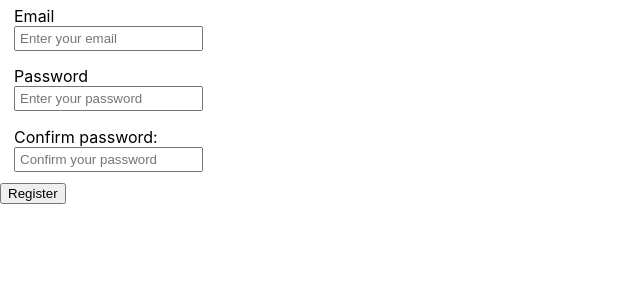
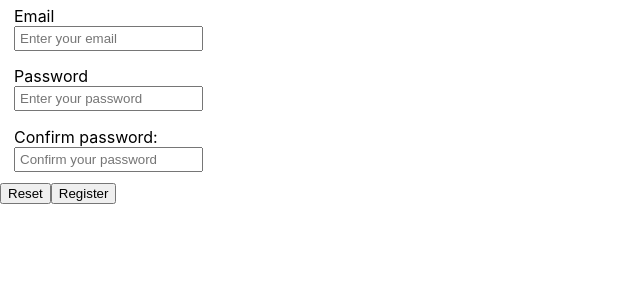
Before and after one commit to kwood15/form-test, a React (Create React App) app: page / in a window 1280 px wide. Shown: the top 300 px of the page, without its empty margins (0-640 px from the left). Built offline with nearby package versions, Linux system fonts and the light colour scheme.

Commit message:
Add reset button to form

```diff
--- a/src/components/FormikWrapper.tsx
+++ b/src/components/FormikWrapper.tsx
@@ -4,9 +4,6 @@ import { Formik, Field } from 'formik';
 
 // todo
 const styles = {
-  form: {
-    padding: '50px'
-  },
   fieldset: {
     border: 'none'
   },
@@ -53,7 +50,7 @@ export const FormikWrapper: React.FC<{}> = () => (
         setSubmitting(false);
       }, 1000);
     }}
-    render={({ isSubmitting, handleSubmit, errors, touched }) => ( // handleChange, handleBlur, values
+    render={({ isSubmitting, handleSubmit, handleReset, errors, touched }) => ( // handleChange, handleBlur, values
       <form onSubmit={handleSubmit}>
         <fieldset style={styles.fieldset}>
           <label htmlFor="email" aria-label="Email">
@@ -107,7 +104,10 @@ export const FormikWrapper: React.FC<{}> = () => (
           </div>
         </fieldset>
         <div>
-          <button type="submit">
+          <button onClick={handleReset}>
+            Reset
+          </button>
+          <button type="submit" >
             {isSubmitting ? 'Submitting' : 'Register'}
           </button>
         </div>
```
